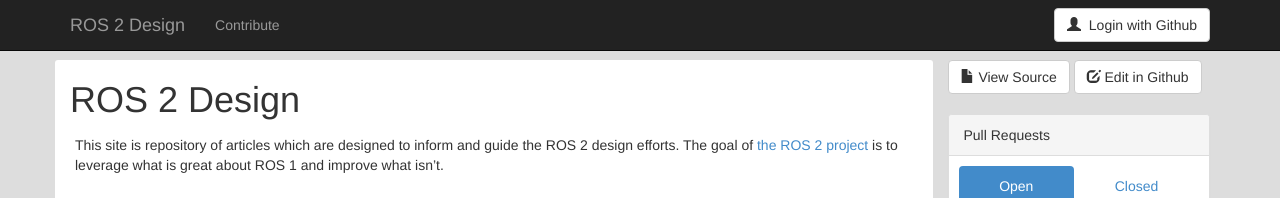
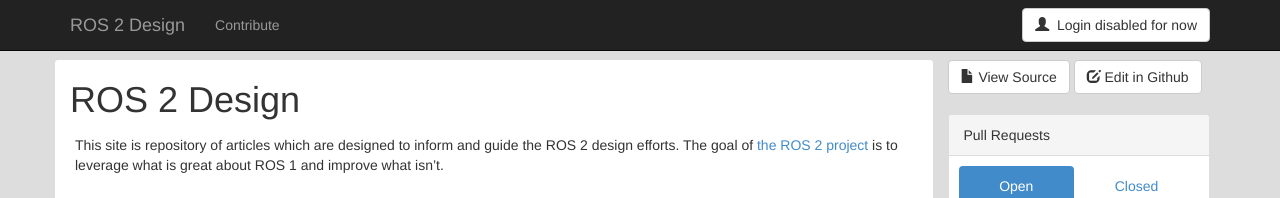
Before and after one commit to ros2/design, a Jekyll site: the page built from index.md, in a window 1280 px wide. Shown: the top 198 px of the page. Built offline with Jekyll 4.4.1, drawn with Linux system fonts in a browser that asks for light colours; nearby versions of some CDN libraries.

Commit message:
disable login until we can change the mechanism (#270)
See: https://developer.github.com/changes/2019-11-05-deprecated-passwords-and-authorizations-api/#authenticating-using-query-parameters

```diff
--- a/_includes/header.html
+++ b/_includes/header.html
@@ -53,9 +53,16 @@
             </li>{% endif %}{% endfor %}
           </ul>
           <ul class="nav navbar-nav navbar-right">
+            <!-- Login is disabled until login mechanism is updated since GitHub deprecated the access_token method: -->
+            <!--   https://developer.github.com/changes/2019-11-05-deprecated-passwords-and-authorizations-api/#authenticating-using-query-parameters -->
+            <!--
             <a href="https://github.com/login/oauth/authorize?client_id={{ site.oauth_client_id }}&amp;scope=read:org"
                class="login-btn btn btn-default navbar-btn">
               <span class="glyphicon glyphicon-user"></span> &nbsp;Login with Github
+            </a>
+            -->
+            <a href="" class="login-btn btn btn-default navbar-btn">
+              <span class="glyphicon glyphicon-user"></span> &nbsp;Login disabled for now
             </a>
           </ul>
         </div><!--/.nav-collapse -->
```
